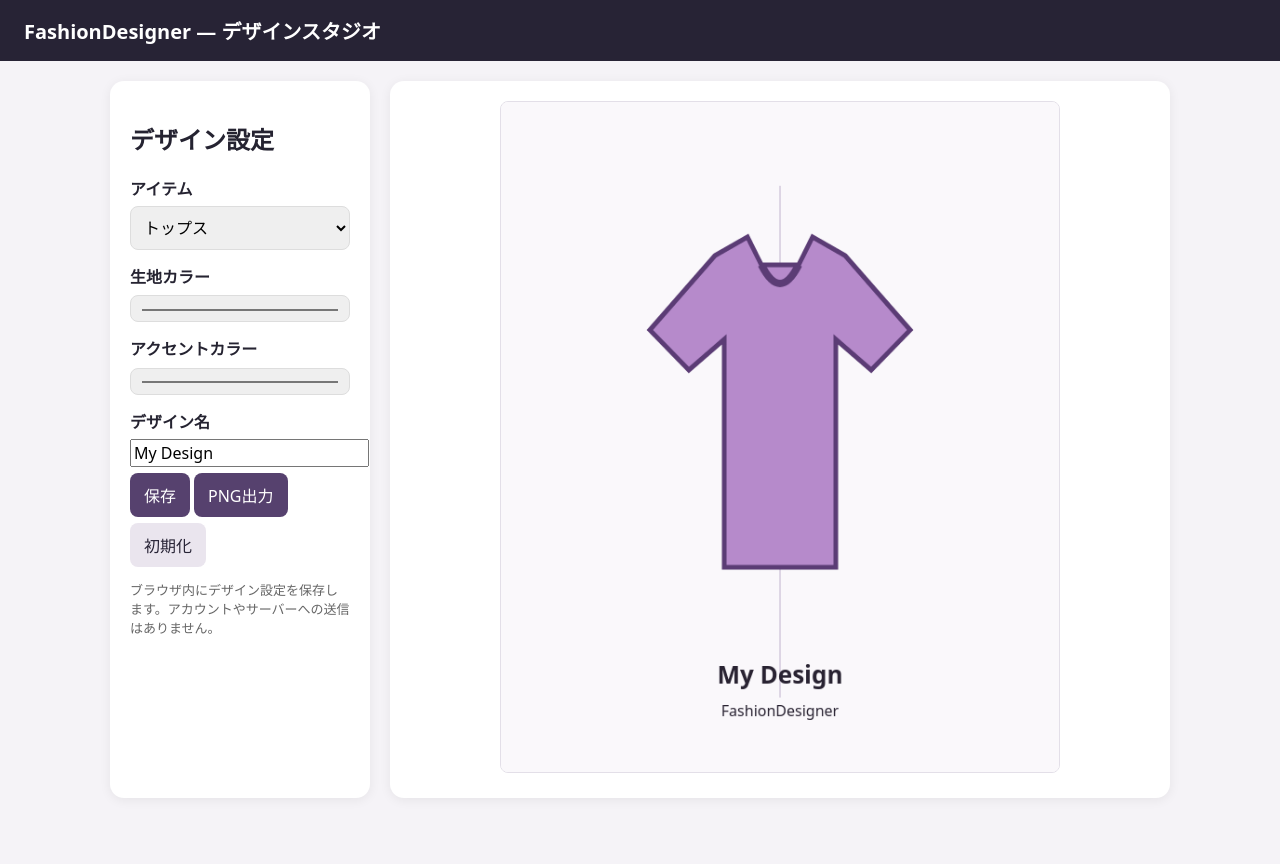
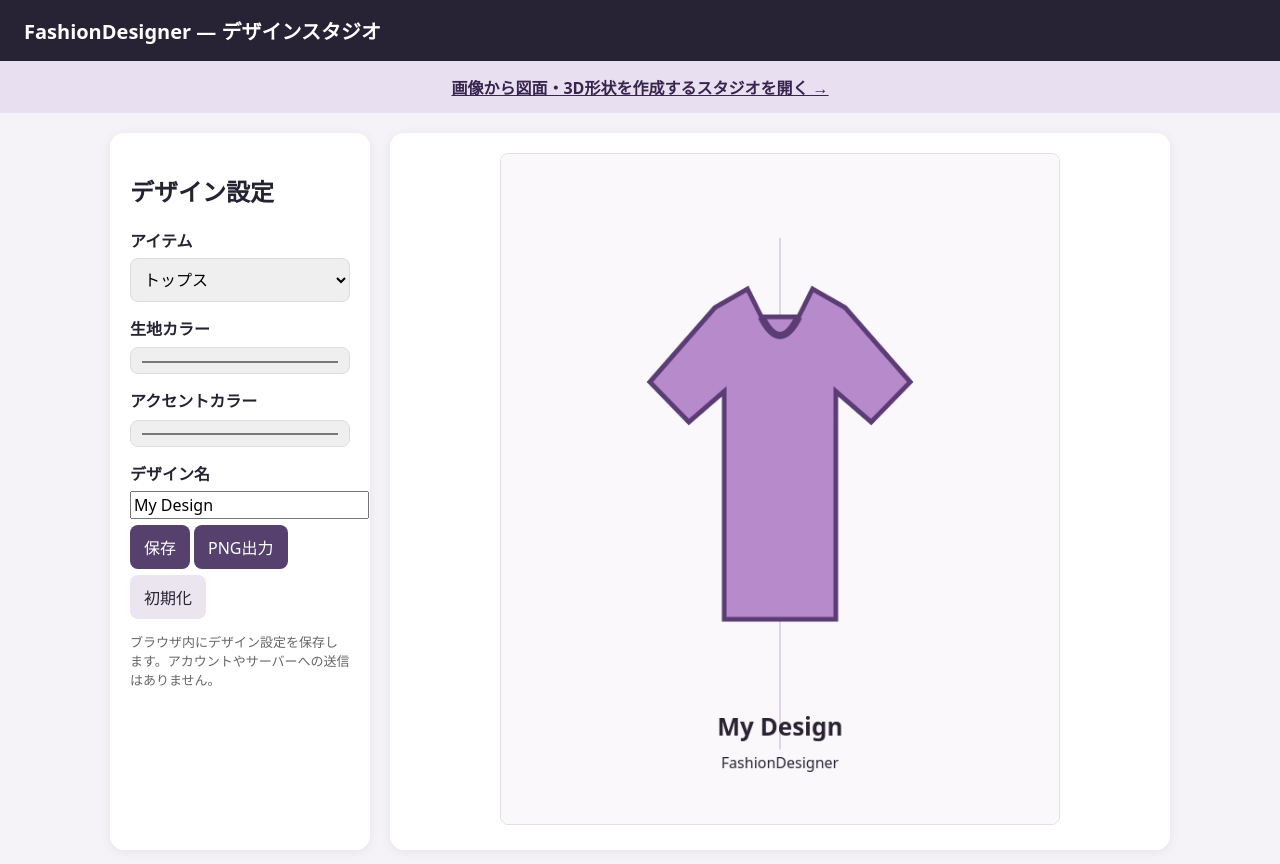
Before and after one commit to Maguro-JP/FashionDesigner, a plain HTML site: page index.html in a window 1280 px wide. Before the commit the page ends 818 px from the top, so only its background shows below. Drawn offline with Linux system fonts and the light colour scheme.

Commit message:
feat: link image-to-pattern studio from home

```diff
--- a/index.html
+++ b/index.html
@@ -2,7 +2,7 @@
 <html lang="ja"><head><meta charset="utf-8"><meta name="viewport" content="width=device-width,initial-scale=1"><title>FashionDesigner</title>
 <style>
 :root{font-family:system-ui,sans-serif;color:#252331;background:#f5f3f7}*{box-sizing:border-box}body{margin:0}header{padding:16px 24px;background:#272335;color:white}h1{font-size:20px;margin:0}main{display:grid;grid-template-columns:260px 1fr;gap:20px;padding:20px;max-width:1100px;margin:auto}.panel,.stage{background:white;border-radius:14px;padding:20px;box-shadow:0 2px 12px #0001}label{display:block;margin:14px 0 6px;font-weight:600}select,input,button{font:inherit}select,input[type=color]{width:100%;padding:9px;border:1px solid #ddd;border-radius:8px}button{border:0;border-radius:8px;background:#56416e;color:white;padding:10px 14px;cursor:pointer;margin:6px 4px 0 0}button.secondary{background:#eae5ee;color:#272335}.stage{text-align:center}canvas{width:100%;max-width:560px;height:auto;border:1px solid #e3dfe8;border-radius:8px;touch-action:none}p{font-size:13px;color:#666}@media(max-width:700px){main{grid-template-columns:1fr;padding:12px}.panel,.stage{padding:14px}}
-</style></head><body><header><h1>FashionDesigner — デザインスタジオ</h1></header><main><section class="panel"><h2>デザイン設定</h2><label for="item">アイテム</label><select id="item"><option value="shirt">トップス</option><option value="dress">ワンピース</option><option value="skirt">スカート</option><option value="pants">パンツ</option></select><label for="color">生地カラー</label><input id="color" type="color" value="#b68acb"><label for="accent">アクセントカラー</label><input id="accent" type="color" value="#5b3c75"><label for="name">デザイン名</label><input id="name" maxlength="80" value="My Design"><div><button id="save">保存</button><button id="export">PNG出力</button><button id="reset" class="secondary">初期化</button></div><p>ブラウザ内にデザイン設定を保存します。アカウントやサーバーへの送信はありません。</p><p id="status" role="status" aria-live="polite"></p></section><section class="stage"><canvas id="canvas" width="600" height="720" aria-label="服のデザインプレビュー"></canvas></section></main>
+</style></head><body><header><h1>FashionDesigner — デザインスタジオ</h1></header><div style="padding:14px;text-align:center;background:#e8e0f1"><a href="./studio.html" style="font-weight:bold;color:#39244d">画像から図面・3D形状を作成するスタジオを開く →</a></div><main><section class="panel"><h2>デザイン設定</h2><label for="item">アイテム</label><select id="item"><option value="shirt">トップス</option><option value="dress">ワンピース</option><option value="skirt">スカート</option><option value="pants">パンツ</option></select><label for="color">生地カラー</label><input id="color" type="color" value="#b68acb"><label for="accent">アクセントカラー</label><input id="accent" type="color" value="#5b3c75"><label for="name">デザイン名</label><input id="name" maxlength="80" value="My Design"><div><button id="save">保存</button><button id="export">PNG出力</button><button id="reset" class="secondary">初期化</button></div><p>ブラウザ内にデザイン設定を保存します。アカウントやサーバーへの送信はありません。</p><p id="status" role="status" aria-live="polite"></p></section><section class="stage"><canvas id="canvas" width="600" height="720" aria-label="服のデザインプレビュー"></canvas></section></main>
 <script>
 'use strict';
 const $=id=>document.getElementById(id),canvas=$('canvas'),ctx=canvas.getContext('2d');
```
